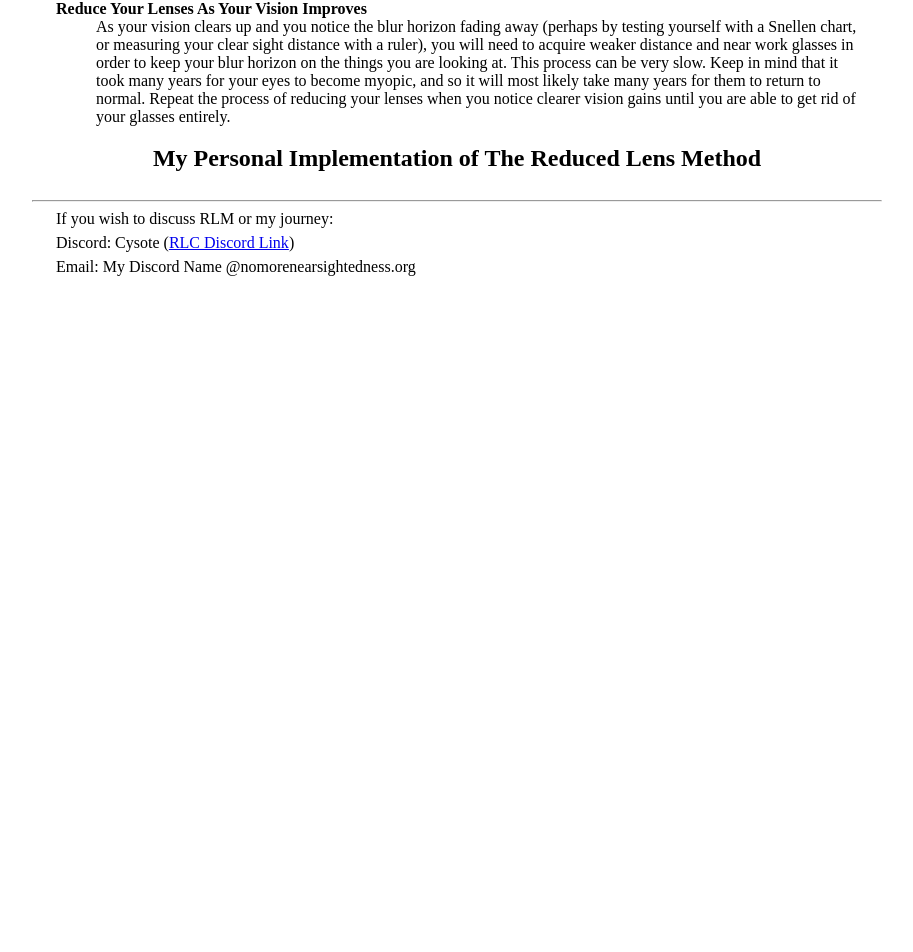
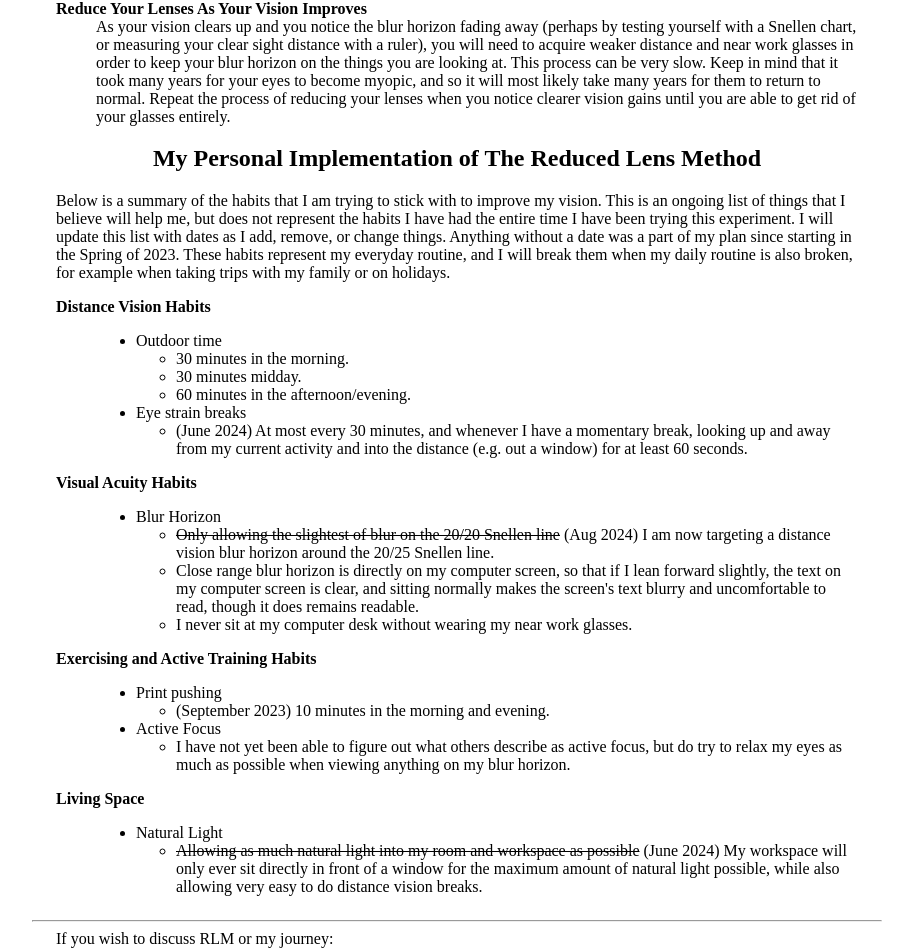
Before and after one commit to Cysote/no-more-nearsightedness-website, an Angular app: page /rlm in a window 1280 px wide. Shown: the part 2882-3834 px from the top of the page, without its empty margins (183-1096 px from the left). Before the commit the page ends 3164 px from the top, so only its background shows below. Built offline with nearby package versions, Linux system fonts and the light colour scheme.

Commit message:
Filled out personal implementation section. New progress extries.

```diff
--- a/src/app/routes/my-current-progress-route/my-current-progress-route.component.html
+++ b/src/app/routes/my-current-progress-route/my-current-progress-route.component.html
@@ -8,13 +8,30 @@
             <h3 class="diopter-info-cell diopter-info-key">Most Recent Optometrist Measured Prescription:</h3>
             <p class="diopter-info-cell diopter-info-value">-6.75 SPH, -0.75 CYL <br> June 13th, 2024</p>
             <h3 class="diopter-info-cell diopter-info-key">Weakest Diopters Needed For Subjective 20/20 Visual Acuity With Indoor Lighting:</h3>
-            <p class="diopter-info-cell diopter-info-value">-6.00 SPH, -0.75 CYL</p>
+            <p class="diopter-info-cell diopter-info-value">-6.25 SPH, -0.75 CYL</p>
             <h3 class="diopter-info-cell diopter-info-key">Currently Using Diopters:</h3>
-            <p class="diopter-info-cell diopter-info-value">-6.00 SPH, -0.75 CYL</p>
+            <p class="diopter-info-cell diopter-info-value">-5.75 SPH, -0.75 CYL</p>
         </div>
     </div>
     <div>
         <h2>Log Of Major Events In Reductions, Gains, <br>Measurements, Lifestyle Changes, and Habits</h2>
+        <app-major-event
+            date="February 2, 2025"
+            description="I haven't been practicing good vision habits for the past few months. My wife had a baby, and it's been a lot of sleepless nights and
+            endlessly chasing changing schedules and routines to keep the world spinning. During this time I've stopped using underpowered glasses for near work
+            and haven't gotten outside quite as much, and this has noticeably and significantly impacted my vision. Today I looked at the Snellen for the first time
+            in a while and although my left eye seemed fairly ok, my right eye has degraded. Measuring my eyes afterwards shows a small half centimeter or so loss
+            of vision in my left eye, but a significant 1.5cm loss of vision in my right eye. The most recent prior measurement was in November and also showed about
+            the same amount of degredation, though switched between the eyes. I've been using -5.75 lenses the entire time, but again, no proper close range habits at
+            all. I'm getting back on track with more regular long range vision time, utilizing near work glasses for close ranges, and print pushing. If I can get back
+            to where I use to be, it'll give me the confidence I need that I can continue to improve my vision."></app-major-event>
+        <app-major-event
+            date="August 25, 2024"
+            description="Reducing to -5.75. I reread The No BS Guide to Vision Improvement by CG Hayes (cliffgnu) and noticed that he calls for a significant reduction
+            in lens power to the point where you can only read the 20/40 line. I was worried a lot before about blur adaptation affecting my progress, but if other
+            people have been seeing results with even more blur than what I subject myself to, then there might be some merit in increasing my exposure to blur.
+            My new strategy is to keep my blur horizon within the red and green lines on the Snellen chart, which surround the 20/20 and 20/25 lines. I want the 20/20
+            line to be blurry and difficult to read, and the 20/25 line to be slightly blurry but easily readable."></app-major-event>
         <app-major-event
             date="July 29, 2024"
             description="Reducing to -6.00. I can still score 20/20 on the Snellen with -6.00 lenses on, but it is a bit blurry. Is this enough blur challenge?
--- a/src/app/routes/the-reduced-lens-method-route/the-reduced-lens-method-route.component.html
+++ b/src/app/routes/the-reduced-lens-method-route/the-reduced-lens-method-route.component.html
@@ -105,7 +105,7 @@
     <p>Putting together all of this information, we are left with the following key points that make up The Reduced Lens Method.</p>
     <dl>
         <dt>Stop Near Work From Increasing Your Myopia</dt>
-        <dd>Close distance viewing combined with high powered lenses are making your ciliary muscle spasm and inducing hyperopic defocus (light focused behind the
+        <dd>Close distance viewing combined with high powered lenses are making your ciliary muscle spas and inducing hyperopic defocus (light focused behind the
             retina), which is causing your myopia. Get a second pair of glasses that are significantly weaker than your normal glasses. These near work glasses should
             put your blur horizion (the point where things start to become blurry) directly on the thing you are looking at, to force your eye to relax in order to
             see those close things clearly. Typically, this is between -1.00 and -2.00 diopters less than what your distance glasses currently are, but every case is
@@ -137,4 +137,73 @@
         </dd>
     </dl>
     <h2>My Personal Implementation of The Reduced Lens Method</h2>
+    <p>Below is a summary of the habits that I am trying to stick with to improve my vision. This is an ongoing list of things that I believe will help me, but does
+        not represent the habits I have had the entire time I have been trying this experiment. I will update this list with dates as I add, remove, or change things.
+        Anything without a date was a part of my plan since starting in the Spring of 2023. These habits represent my everyday routine, and I will break them when my
+        daily routine is also broken, for example when taking trips with my family or on holidays.
+    </p>
+    <dl>
+        <dt>Distance Vision Habits</dt>
+        <dd>
+            <ul>
+                <li>Outdoor time
+                    <ul>
+                        <li>30 minutes in the morning.</li>
+                        <li>30 minutes midday.</li>
+                        <li>60 minutes in the afternoon/evening.</li>
+                    </ul>
+                </li>
+                <li>Eye strain breaks
+                    <ul>
+                        <li>(June 2024) At most every 30 minutes, and whenever I have a momentary break, looking up and away from my current activity and into the
+                            distance (e.g. out a window) for at least 60 seconds.</li>
+                    </ul>
+                </li>
+            </ul>
+        </dd>
+        <dt>Visual Acuity Habits</dt>
+        <dd>
+            <ul>
+                <li>Blur Horizon
+                    <ul>
+                        <li><s>Only allowing the slightest of blur on the 20/20 Snellen line</s> (Aug 2024) I am now targeting a distance vision blur horizon around the
+                            20/25 Snellen line.
+                        </li>
+                        <li>Close range blur horizon is directly on my computer screen, so that if I lean forward slightly, the text on my computer screen is clear, and
+                            sitting normally makes the screen's text blurry and uncomfortable to read, though it does remains readable.
+                        </li>
+                        <li>I never sit at my computer desk without wearing my near work glasses.</li>
+                    </ul>
+                </li>
+            </ul>
+        </dd>
+        <dt>Exercising and Active Training Habits</dt>
+        <dd>
+            <ul>
+                <li>Print pushing
+                    <ul>
+                        <li>(September 2023) 10 minutes in the morning and evening.</li>
+                    </ul>
+                </li>
+                <li>Active Focus
+                    <ul>
+                        <li>I have not yet been able to figure out what others describe as active focus, but do try to relax my eyes as much as possible when viewing
+                            anything on my blur horizon.
+                        </li>
+                    </ul>
+                </li>
+            </ul>
+        </dd>
+        <dt>Living Space</dt>
+        <dd>
+            <ul>
+                <li>Natural Light
+                    <ul>
+                        <li><s>Allowing as much natural light into my room and workspace as possible</s> (June 2024) My workspace will only ever sit directly in front
+                            of a window for the maximum amount of natural light possible, while also allowing very easy to do distance vision breaks.</li>
+                    </ul>
+                </li>
+            </ul>
+        </dd>
+    </dl>
 </div>
```
